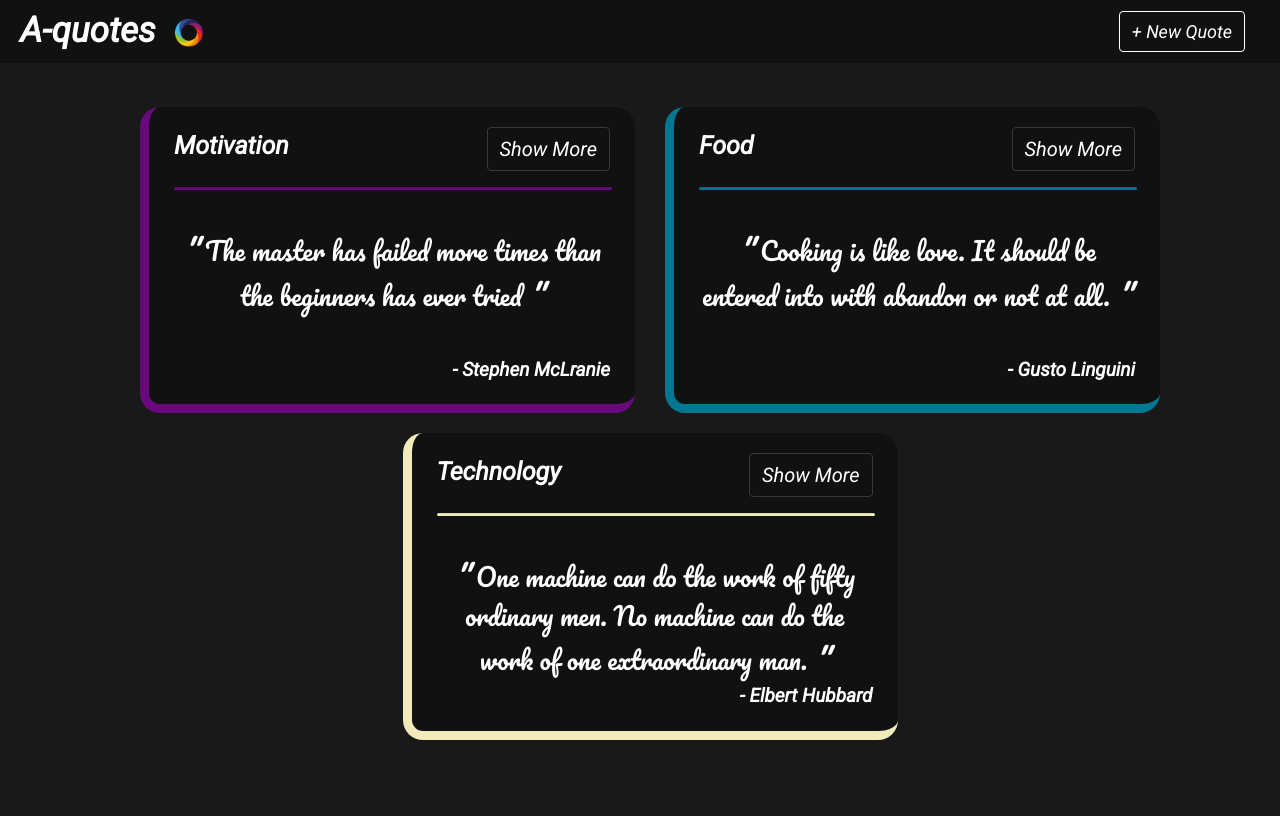
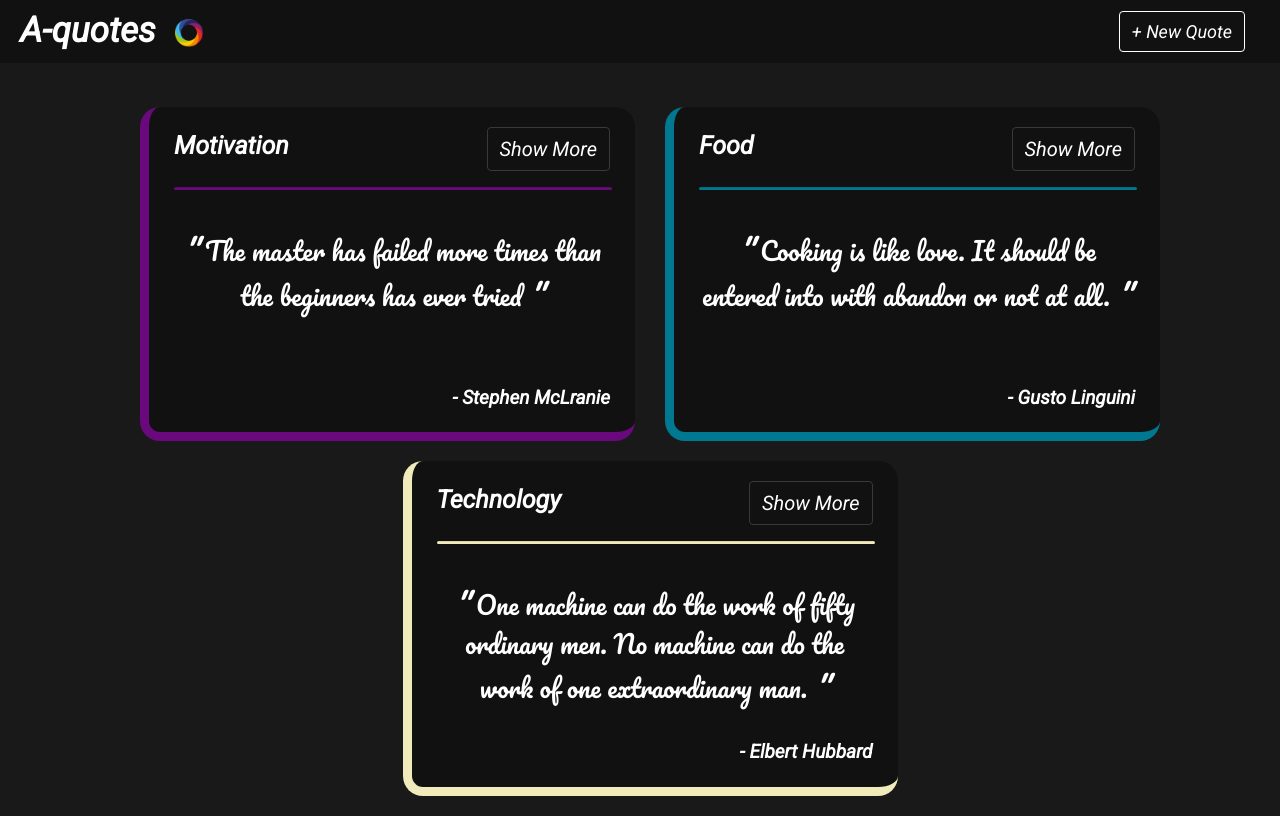
Before and after one commit to kilonzif/A-quote, an Angular app: page / in a window 1280 px wide. Built offline with nearby package versions, Linux system fonts and the light colour scheme.

Commit message:
add quote-container height

```diff
--- a/src/app/quote-item/quote-item.component.css
+++ b/src/app/quote-item/quote-item.component.css
@@ -11,7 +11,6 @@ font-family: 'Roboto', sans-serif; */
   border-top: none;
   border-right: none;
   font-size: 19px;
-
 }
 hr {
   margin-top: 1;
@@ -34,17 +33,18 @@ em {
   display: flex;
   justify-content: space-between;
 }
-.fav-icon{
-margin: 5px;
+.fav-icon {
+  margin: 5px;
 }
 .main-quote {
   padding-top: 20px;
-  height: 150px;
+  height: 170px;
   font-size: 25px;
-    font-family: "Pacifico", cursive;
+  font-family: "Pacifico", cursive;
 }
 
 .quote-author {
+
   display: flex;
   justify-content: flex-end;
   font-family: "Roboto", sans-serif;
@@ -53,7 +53,6 @@ margin: 5px;
 
 .quote-details {
   margin-top: 10px;
-
 }
 
 .details-button {
--- a/src/app/quote-item/quote-item.component.html
+++ b/src/app/quote-item/quote-item.component.html
@@ -46,7 +46,7 @@
       </p>
     </div>
     <div class="quote-author">
-      <div class="author">- {{ quote.authorName }}</div>
+      <div class="author mt-2">- {{ quote.authorName }}</div>
     </div>
   </div>
   <div class="quote-details mt-3" *ngIf="quote.showDetails">
```
